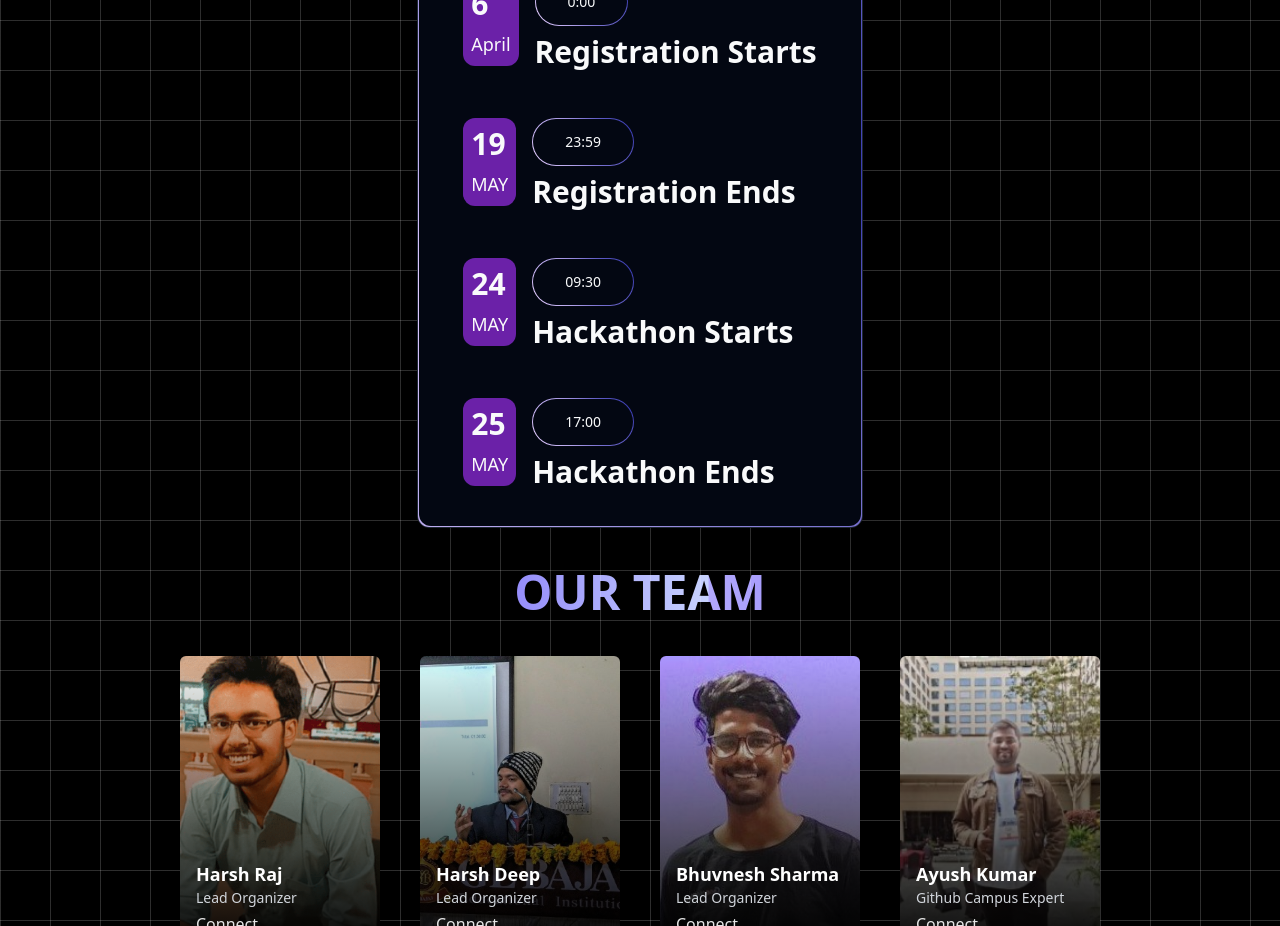
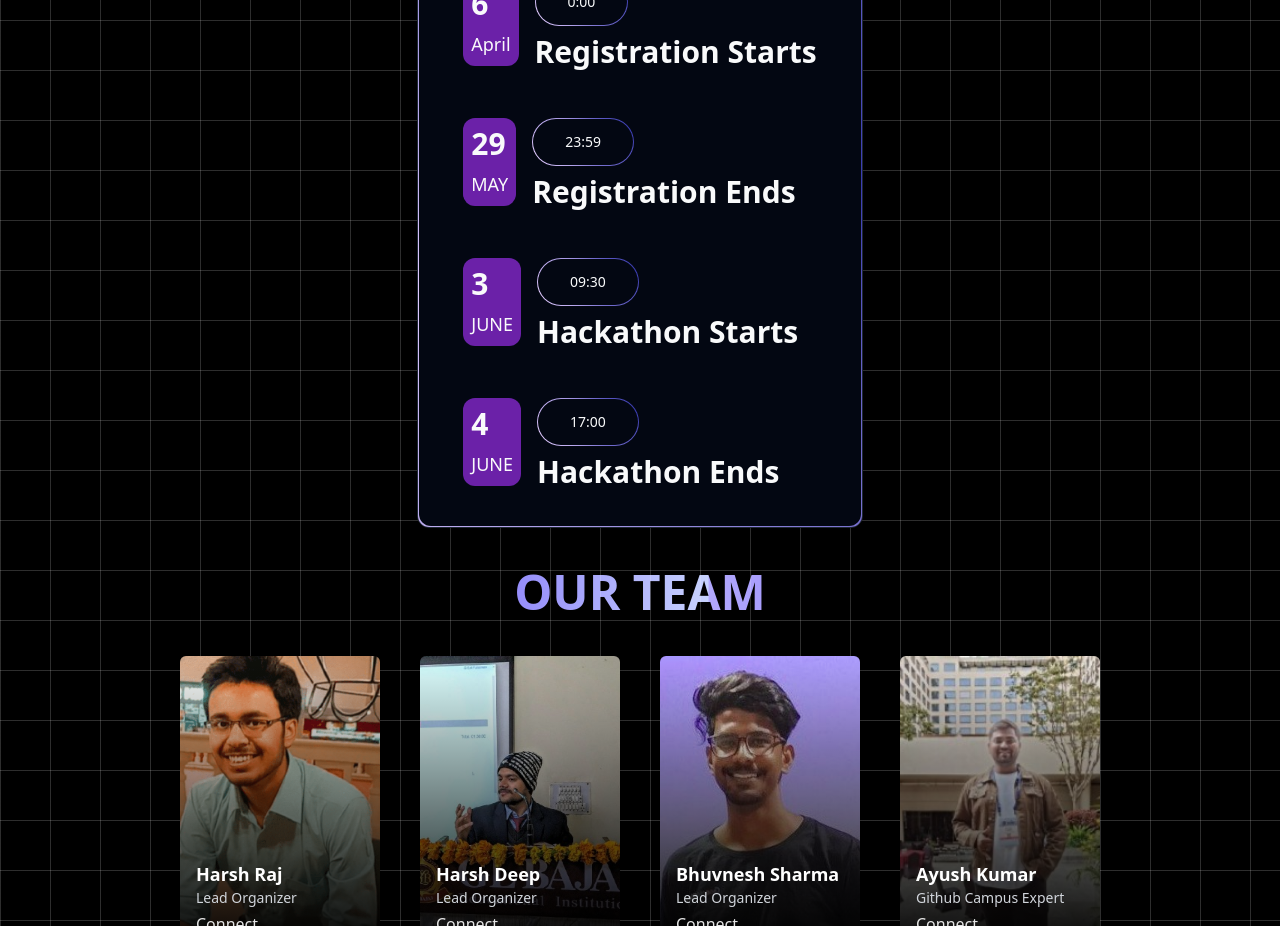
Before and after one commit to TheAshutoshGupta/codeclash_web, a React (Vite) app: page / in a window 1280 px wide. Shown: the part 3480-4406 px from the top of the page. Built offline with nearby package versions, Linux system fonts and the light colour scheme.

Commit message:
Update Timeline.jsx
Updated time

```diff
--- a/src/Components/Timeline.jsx
+++ b/src/Components/Timeline.jsx
@@ -27,7 +27,7 @@ function Timeline() {
 		</li>
         <li className="flex items-start space-x-4">
 			<p className="flex flex-col mb-1 justify-center p-2 rounded-xl bg-purple-800 h-full text-xl hover:underline">
-            <span className=' text-3xl font-bold'>19</span>
+            <span className=' text-3xl font-bold'>29</span>
             <span className='text-lg mt-2 justify-self-end'>MAY</span>
             </p>
 			<div className="flex-1 space-y-2">
@@ -41,8 +41,8 @@ function Timeline() {
 		</li>
         <li className="flex items-start space-x-4">
 			<p className="flex flex-col mb-1 justify-center p-2 rounded-xl bg-purple-800 h-full flex-wrap text-xl hover:underline">
-            <span className=' text-3xl font-bold'>24</span>
-            <span className='text-lg mt-2 justify-self-end'>MAY</span>
+            <span className=' text-3xl font-bold'>3</span>
+            <span className='text-lg mt-2 justify-self-end'>JUNE</span>
             </p>
 			<div className="flex-1 space-y-2">
 				<div className="flex items-center justify-between space-x-4 dark:text-white">
@@ -55,8 +55,8 @@ function Timeline() {
 		</li>
         <li className="flex items-start space-x-4">
 			<p className="flex flex-col mb-1 justify-center p-2 rounded-xl bg-purple-800 h-full flex-wrap text-xl hover:underline">
-            <span className=' text-3xl font-bold'>25</span>
-            <span className='text-lg mt-2 justify-self-end'>MAY</span>
+            <span className=' text-3xl font-bold'>4</span>
+            <span className='text-lg mt-2 justify-self-end'>JUNE</span>
             </p>
 			<div className="flex-1 space-y-2">
 				<div className="flex items-center justify-between space-x-4 dark:text-white">
```
